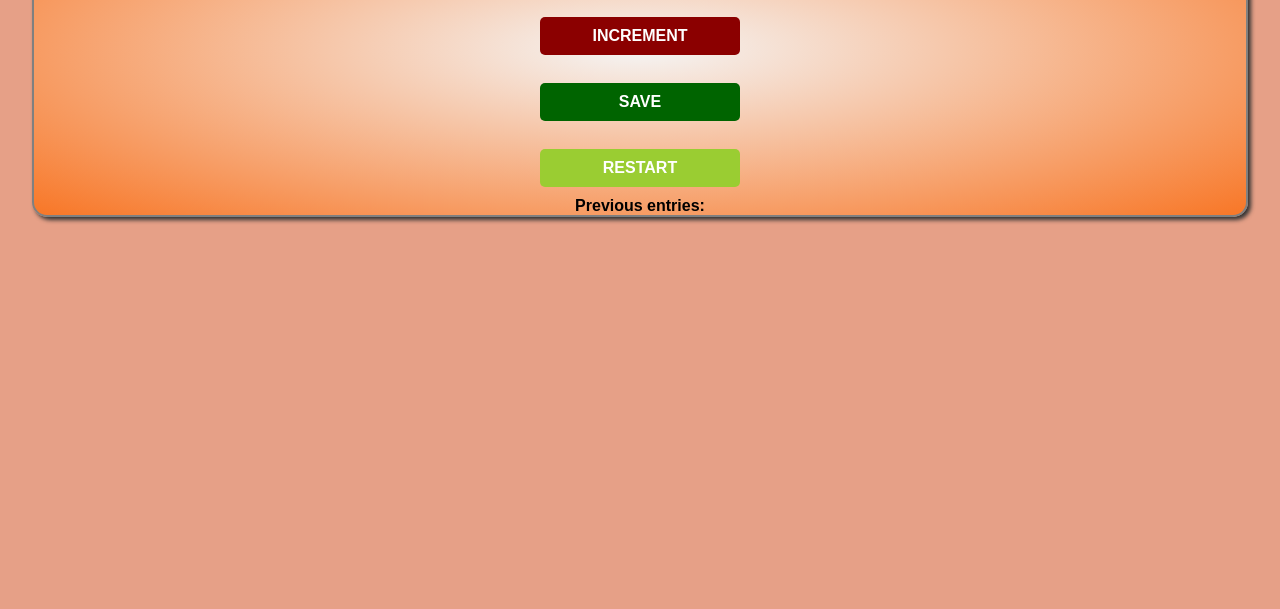
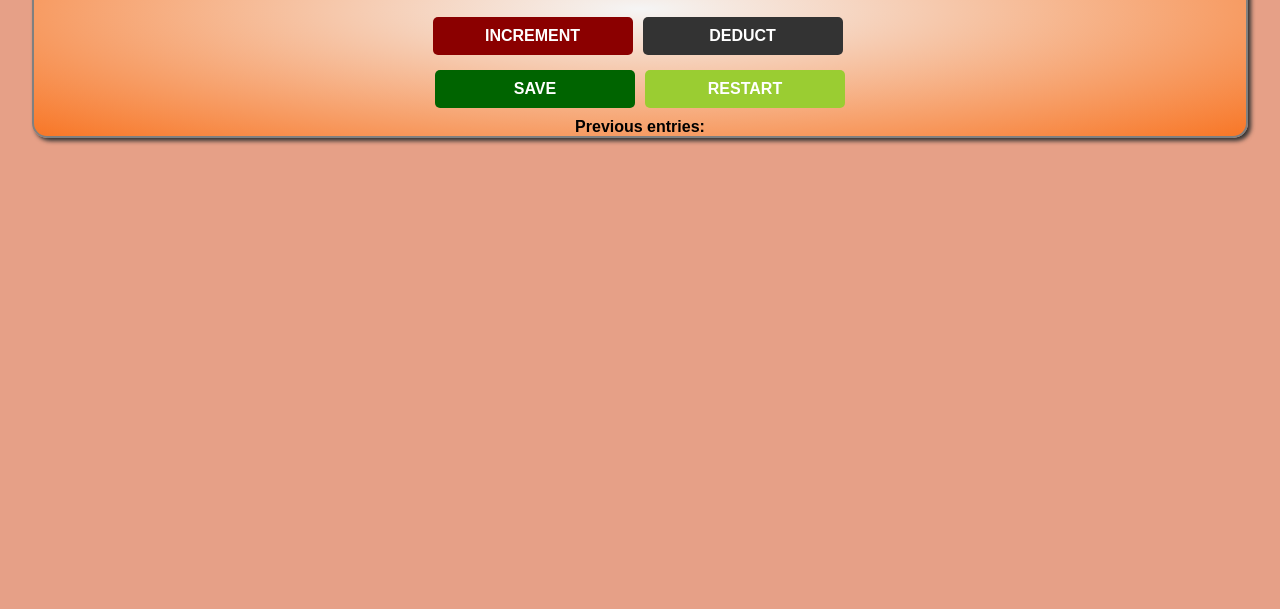
Before and after one commit to rkowusu17/Mini_projects, a plain HTML site: page Train counter/index.html in a window 1280 px wide. Shown: the part 191-800 px from the top of the page. Drawn offline with Linux system fonts and the light colour scheme.

Commit message:
added deducts

```diff
--- a/Train counter/apps.js
+++ b/Train counter/apps.js
@@ -20,6 +20,11 @@ function restart() {
   // saveEl.textContent =
 }
 
+function deduct() {
+  countEl.textContent = count - 1;
+  count = count - 1;
+}
+
 let welcomeEl = document.getElementById("welcome-el");
 let username = "reggie";
 let greeting = " Welcome back Agent";
--- a/Train counter/index.html
+++ b/Train counter/index.html
@@ -12,10 +12,15 @@
     <main>
       <h1>Number of People:</h1>
       <h2 id="count-el">0</h2>
-      <button id="increment-btn" onclick="increment()">Increment</button> <br />
-      <button id="save-btn" onclick="save()">Save</button>
-      <br />
-      <button id="restart-btn" onclick="restart()">Restart</button>
+      <section class="buttons">
+        <button id="increment-btn" onclick="increment()">Increment</button>
+        <br />
+        <button id="deduct-btn" onclick="deduct()">Deduct</button>
+        <br />
+        <button id="save-btn" onclick="save()">Save</button>
+        <br />
+        <button id="restart-btn" onclick="restart()">Restart</button>
+      </section>
 
       <p id="save-el">Previous entries:</p>
       <script src="apps.js"></script>
--- a/Train counter/styles.css
+++ b/Train counter/styles.css
@@ -38,6 +38,15 @@ h2 {
   margin: 10px auto; */
 }
 
+.buttons {
+  max-width: 450px;
+  display: flex;
+  flex-flow: row wrap;
+  justify-content: center;
+  align-items: center;
+  gap: 5px;
+}
+
 button {
   border: none;
   border-radius: 5px;
@@ -54,6 +63,10 @@ button {
 
 #increment-btn {
   background-color: darkred;
+}
+
+#deduct-btn {
+  background-color: #333;
 }
 
 #save-btn {
```
